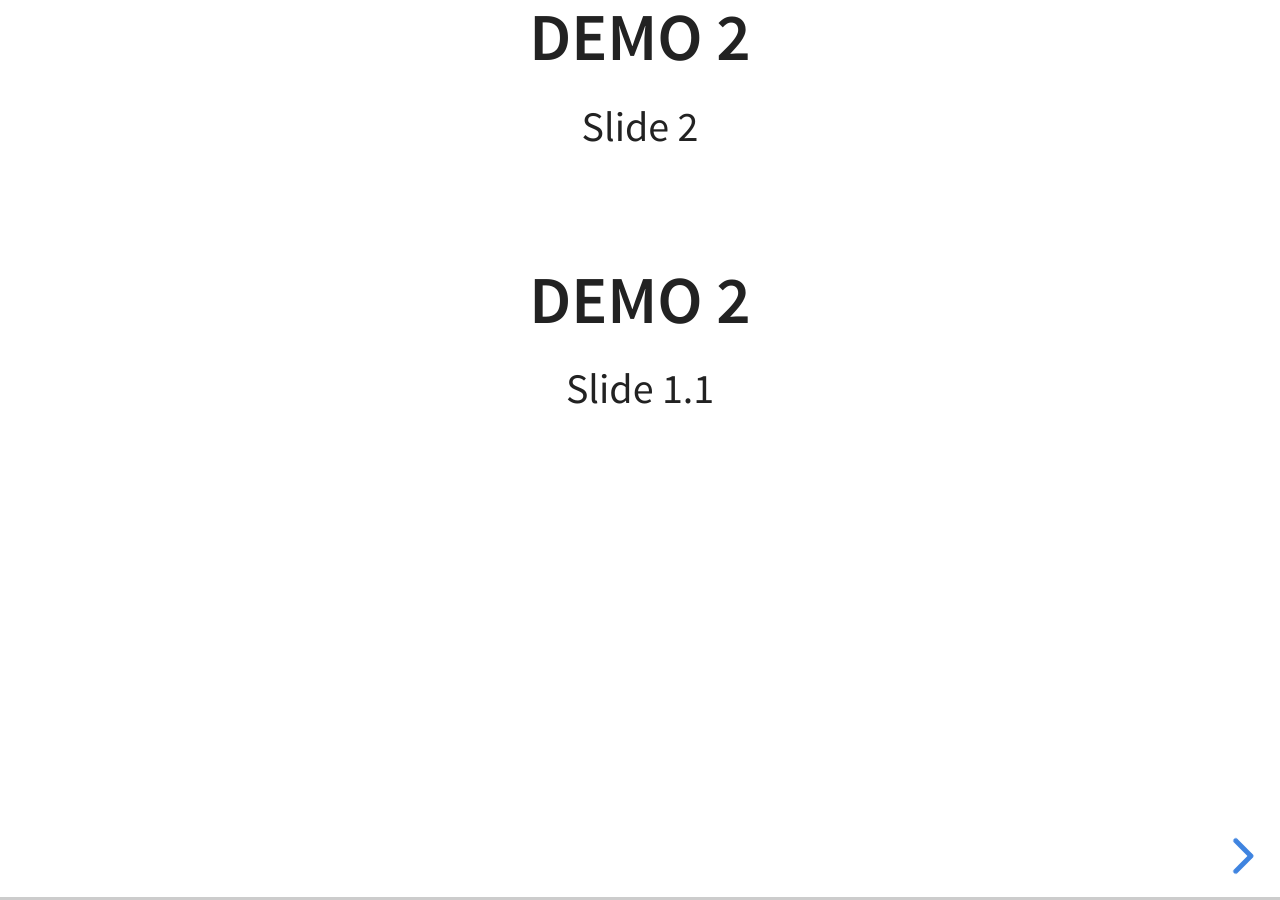
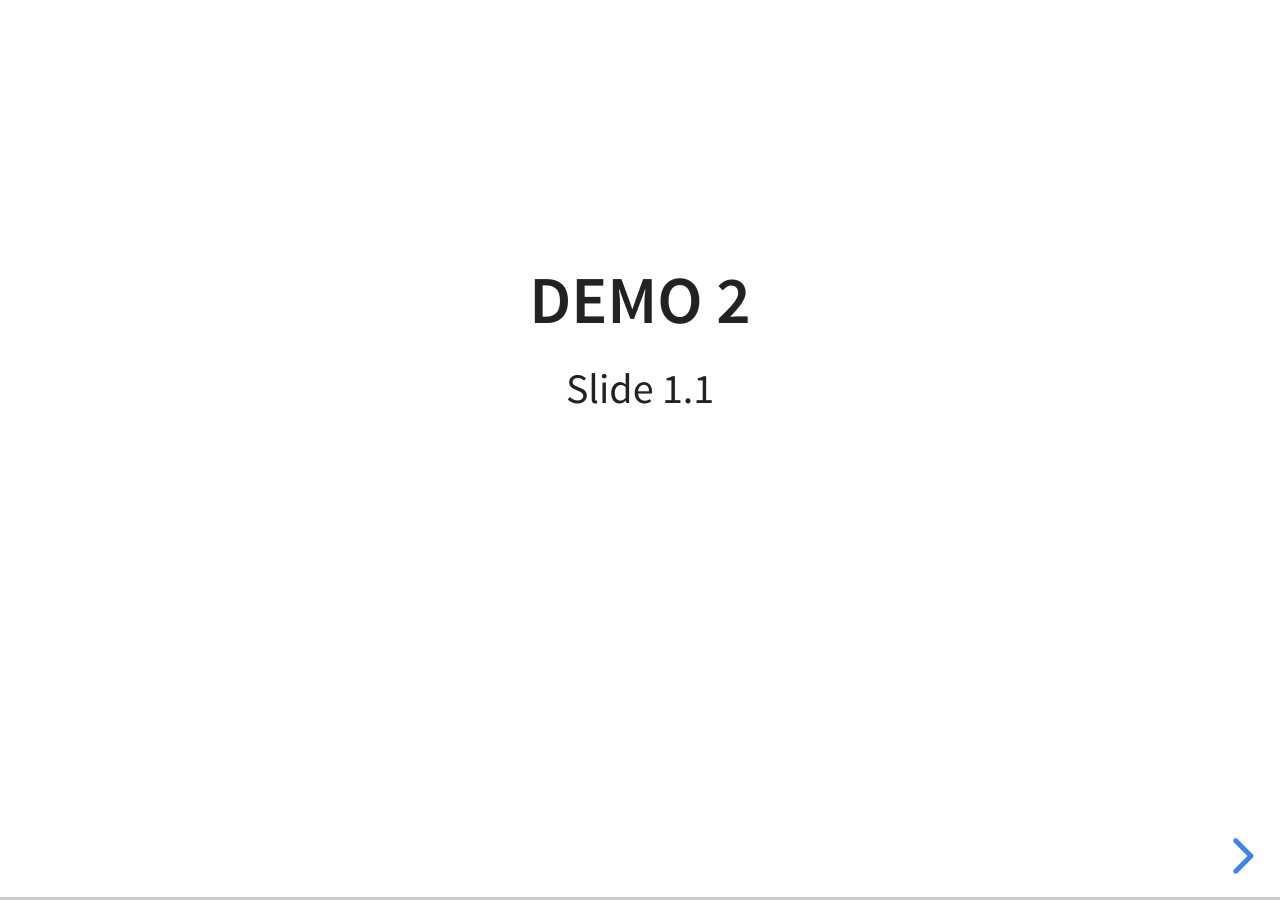
Before and after one commit to dariotoman/website, a Jekyll site: the page built from _pages/teaching/test_slides.md, in a window 1280 px wide. Built offline with Jekyll 4.4.1, drawn with Linux system fonts in a browser that asks for light colours.

Commit message:
Update test_slides.md

```diff
--- a/_pages/teaching/test_slides.md
+++ b/_pages/teaching/test_slides.md
@@ -6,7 +6,7 @@ theme: white
 transition: slide
 permalink: test_slides/
 ---
-<section data-markdown data-separator="^\r?\n----\r?\n$" data-separator-vertical="^\r?\n--\r?\n$">
+<section data-markdown data-separator="^\r?\n----\r?\n" data-separator-vertical="^\r?\n--\r?\n">
     <script type="text/template">
         ## Demo 2
         Slide 1.1
```
Also changed, not shown: other parts of _pages/teaching/test_slides.md (+4 -0 lines).
